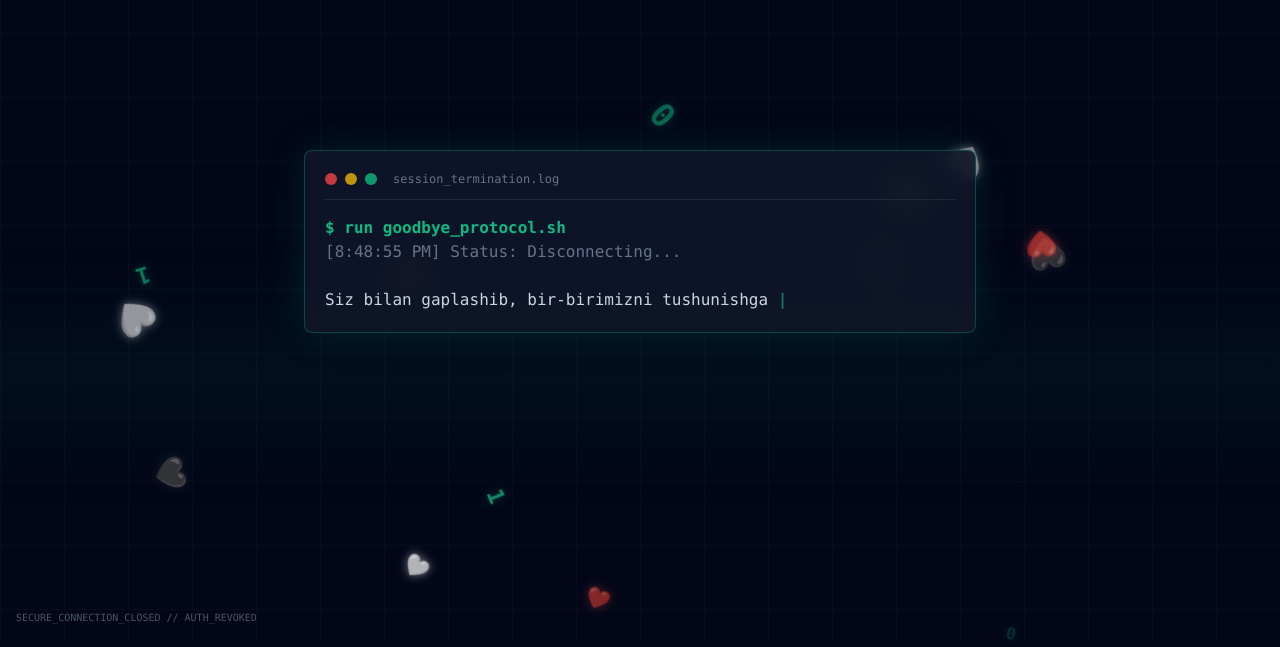
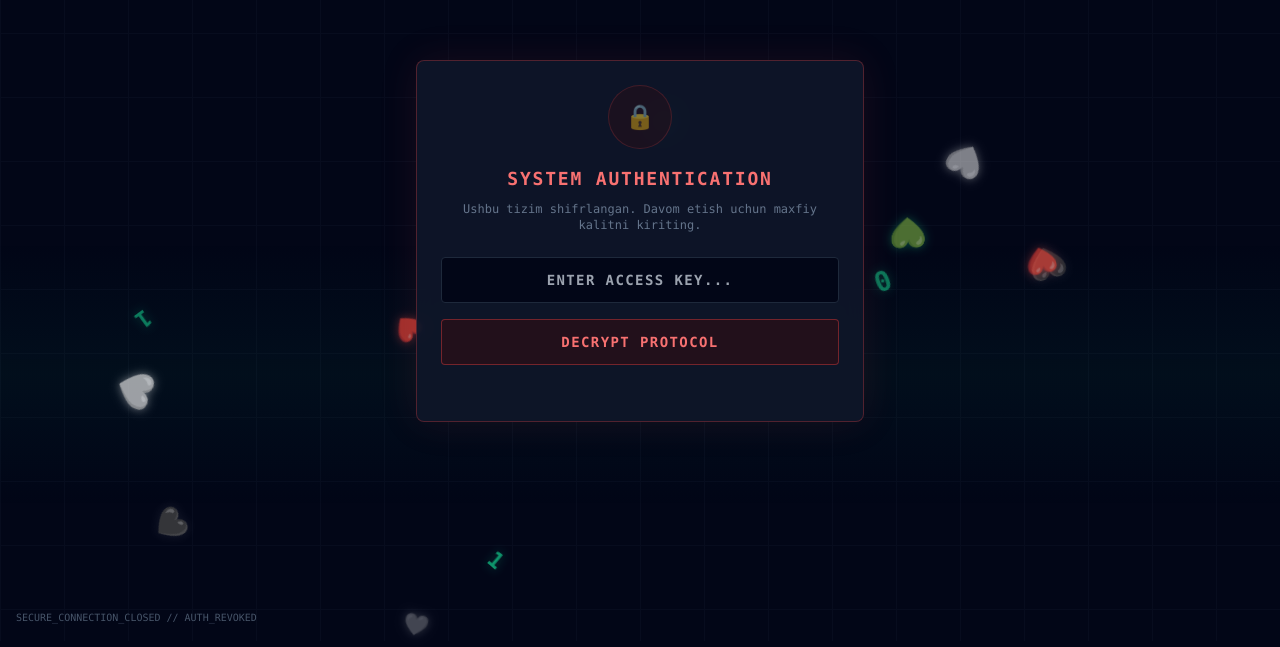
Before and after one commit to umidjong/Flower, a plain HTML site: page index.html in a window 1280 px wide. Shown: the part 159-806 px from the top of the page. Drawn offline with nearby package versions, Linux system fonts and the light colour scheme.

Commit message:
Change title and enhance authentication UI
Updated the title and modified the authentication screen layout and styles. Added password input and error handling for access control.

```diff
--- a/index.html
+++ b/index.html
@@ -3,7 +3,7 @@
 <head>
     <meta charset="UTF-8">
     <meta name="viewport" content="width=device-width, initial-scale=1.0">
-    <title>Disconnecting...</title>
+    <title>Secure Protocol Access</title>
     <script src="https://cdn.tailwindcss.com"></script>
     <style>
         @keyframes floatUp {
@@ -19,7 +19,6 @@
         .animate-scan { animation: scan 8s linear infinite; }
         .cyber-particle { animation: floatUp linear forwards; }
 
-        /* Chiroyli skrollbar */
         ::-webkit-scrollbar { width: 4px; }
         ::-webkit-scrollbar-track { background: rgba(15, 23, 42, 0.5); }
         ::-webkit-scrollbar-thumb { background: rgba(16, 185, 129, 0.3); border-radius: 4px; }
@@ -32,7 +31,21 @@
 
     <div id="particles-container" class="absolute inset-0 pointer-events-none"></div>
 
-    <div class="relative z-10 max-w-2xl w-full bg-slate-900/90 border border-emerald-500/30 rounded-lg p-5 backdrop-blur-md shadow-[0_0_40px_rgba(16,185,129,0.15)] flex flex-col max-h-[85vh]">
+    <div id="auth-screen" class="relative z-10 max-w-md w-full bg-slate-900/90 border border-red-500/30 rounded-lg p-6 backdrop-blur-md shadow-[0_0_40px_rgba(239,68,68,0.1)] text-center transition-all duration-500">
+        <div class="w-16 h-16 bg-red-950/50 border border-red-500/40 rounded-full flex items-center justify-center mx-auto mb-4 animate-pulse">
+            <span class="text-2xl">🔒</span>
+        </div>
+        <h2 class="text-red-400 font-bold text-lg mb-2 uppercase tracking-widest">System Authentication</h2>
+        <p class="text-xs text-slate-500 mb-6">Ushbu tizim shifrlangan. Davom etish uchun maxfiy kalitni kiriting.</p>
+
+        <div class="space-y-4">
+            <input type="password" id="password-input" placeholder="ENTER ACCESS KEY..." class="w-full bg-slate-950 border border-slate-800 rounded px-4 py-3 text-center text-emerald-400 focus:outline-none focus:border-red-500/50 tracking-widest uppercase text-sm font-bold">
+            <button onclick="checkPassword()" class="w-full bg-red-950/40 hover:bg-red-900/60 border border-red-500/40 text-red-400 py-3 rounded text-sm font-bold uppercase tracking-widest transition-colors duration-200">Decrypt Protocol</button>
+            <p id="error-message" class="text-xs text-red-500 h-4 mt-2 font-bold"></p>
+        </div>
+    </div>
+
+    <div id="main-terminal" class="hidden relative z-10 max-w-2xl w-full bg-slate-900/90 border border-emerald-500/30 rounded-lg p-5 backdrop-blur-md shadow-[0_0_40px_rgba(16,185,129,0.15)] flex flex-col max-h-[85vh] transition-all duration-500 opacity-0">
         <div class="flex items-center gap-2 border-b border-slate-800 pb-3 mb-4 flex-shrink-0">
             <div class="w-3 h-3 rounded-full bg-red-500/80"></div>
             <div class="w-3 h-3 rounded-full bg-yellow-500/80"></div>
@@ -54,6 +67,7 @@
     <script>
         document.getElementById('timestamp').innerText = "[" + new Date().toLocaleTimeString() + "] Status: Disconnecting...";
 
+        // YAZILADIGAN FAREWELL MATNLARI
         const paragraphs = [
             "Siz bilan gaplashib, bir-birimizni tushunishga harakat qilib ko‘rdik, lekin fe’l-atvorimiz va dunyoqarashimiz umuman mos kelmasligini bildim. Hozirdan o‘rtamizda shunchalik tushunmovchilik va og‘ir urushlar bo‘layotgan ekan, keyinchalik birga hayot qurganimizda ham tinchlik bo‘lishiga hech kim kafolat berolmaydi. Men kelajakda bunday asabbuzar ko‘ngilsizliklar bilan yashashni xohlamayman.",
             "Oxirgi bo‘lgan gap-so‘zlardan keyin o‘rtamizda hech qanday iliqlik qolmadi, qaytib yarasha olmayman. Sovchi jo‘natish niyatimdan ham butunlay qaytdim.",
@@ -64,11 +78,44 @@
             "Biz uchun eng yaxshisi — bir-birimizga begona bo‘lib qolish. Taqdiringiz mendan xayrli va go‘zal bo‘lsin..............!!!"
         ];
 
+        // YANGI PAROL SHU YERDA: "bahoroy"
+        const SECRET_KEY = "bahoroy";
+
+        function checkPassword() {
+            const input = document.getElementById('password-input').value.trim().toLowerCase();
+            const errMsg = document.getElementById('error-message');
+
+            if (input === SECRET_KEY) {
+                const authScreen = document.getElementById('auth-screen');
+                const mainTerminal = document.getElementById('main-terminal');
+
+                authScreen.style.opacity = '0';
+                setTimeout(() => {
+                    authScreen.classList.add('hidden');
+                    mainTerminal.classList.remove('hidden');
+                    setTimeout(() => {
+                        mainTerminal.style.opacity = '1';
+                        document.getElementById('timestamp').innerText = "[" + new Date().toLocaleTimeString() + "] Status: Disconnecting...";
+                        startTyping();
+                    }, 50);
+                }, 500);
+            } else {
+                errMsg.innerText = "ACCESS DENIED: NOTAUTHORIZED_KEY";
+                document.getElementById('password-input').value = "";
+                setTimeout(() => { errMsg.innerText = ""; }, 3000);
+            }
+        }
+
+        document.getElementById('password-input').addEventListener('keypress', function(e) {
+            if (e.key === 'Enter') { checkPassword(); }
+        });
+
         let pIndex = 0;
         let cIndex = 0;
         const typingText = document.getElementById('typing-text');
         const terminalBody = document.getElementById('terminal-body');
 
+        function startTyping() {
             function type() {
                 if (pIndex < paragraphs.length) {
                     let currentText = paragraphs[pIndex];
@@ -85,24 +132,22 @@
                     }
                 }
             }
-        setTimeout(type, 1500);
+            type();
+        }
 
-        // Kiber-elementlar (Yuraklar va Raqamlar) generatori
+        // Kiber-fon elementlar (Yuraklar va Raqamlar)
         const container = document.getElementById('particles-container');
-
-        // Ranglar va neon effektlar ro'yxati
         const styles = [
-            { text: '❤️', color: '#ef4444', glow: 'rgba(239, 68, 68, 0.6)' },   // Qizil yurak
-            { text: '🖤', color: '#1e293b', glow: 'rgba(255, 255, 255, 0.1)' }, // Qora yurak
-            { text: '🤍', color: '#f8fafc', glow: 'rgba(255, 255, 255, 0.6)' }, // Oq yurak
-            { text: '💚', color: '#10b981', glow: 'rgba(16, 185, 129, 0.6)' }, // Yashil yurak
-            { text: '0', color: '#10b981', glow: 'rgba(16, 185, 129, 0.4)' },  // Kiber 0 raqami
-            { text: '1', color: '#10b981', glow: 'rgba(16, 185, 129, 0.4)' }   // Kiber 1 raqami
+            { text: '❤️', color: '#ef4444', glow: 'rgba(239, 68, 68, 0.6)' },
+            { text: '🖤', color: '#1e293b', glow: 'rgba(255, 255, 255, 0.1)' },
+            { text: '🤍', color: '#f8fafc', glow: 'rgba(255, 255, 255, 0.6)' },
+            { text: '💚', color: '#10b981', glow: 'rgba(16, 185, 129, 0.6)' },
+            { text: '0', color: '#10b981', glow: 'rgba(16, 185, 129, 0.4)' },
+            { text: '1', color: '#10b981', glow: 'rgba(16, 185, 129, 0.4)' }
         ];
 
         setInterval(() => {
             const particle = document.createElement('span');
-            // Tasodifiy elementni tanlash (yurak yoki raqam)
             const randomStyle = styles[Math.floor(Math.random() * styles.length)];
 
             particle.className = 'absolute bottom-[-30px] font-bold cyber-particle';
@@ -110,20 +155,16 @@
             particle.style.color = randomStyle.color;
             particle.style.left = Math.random() * 100 + '%';
 
-            // O'lchami va tezligi tasodifiy bo'ladi
             const size = Math.random() * 20 + 14;
             particle.style.fontSize = size + 'px';
 
             const duration = Math.random() * 5 + 4;
             particle.style.animationDuration = duration + 's';
-
-            // Neon porlash effekti
             particle.style.textShadow = `0 0 10px ${randomStyle.glow}`;
 
             container.appendChild(particle);
-            // Ekrandan chiqib ketgach o'chirib tashlash (xotira to'lib qolmasligi uchun)
             setTimeout(() => particle.remove(), duration * 1000);
-        }, 350); // Chiqish chastotasi biroz tezlashtirildi
+        }, 400);
     </script>
 </body>
 </html>
```
Lines whose indentation alone changed are shown as unchanged.
